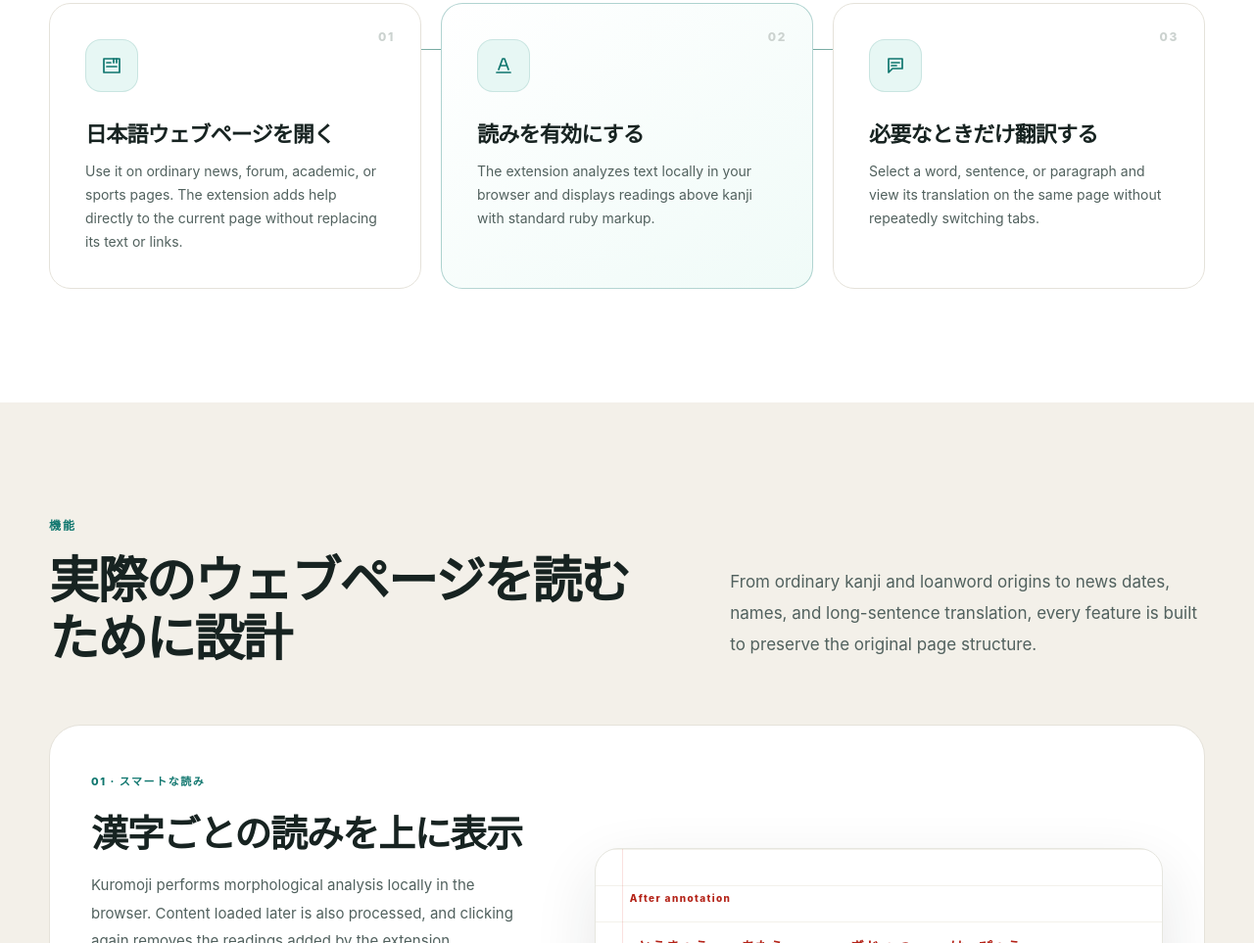
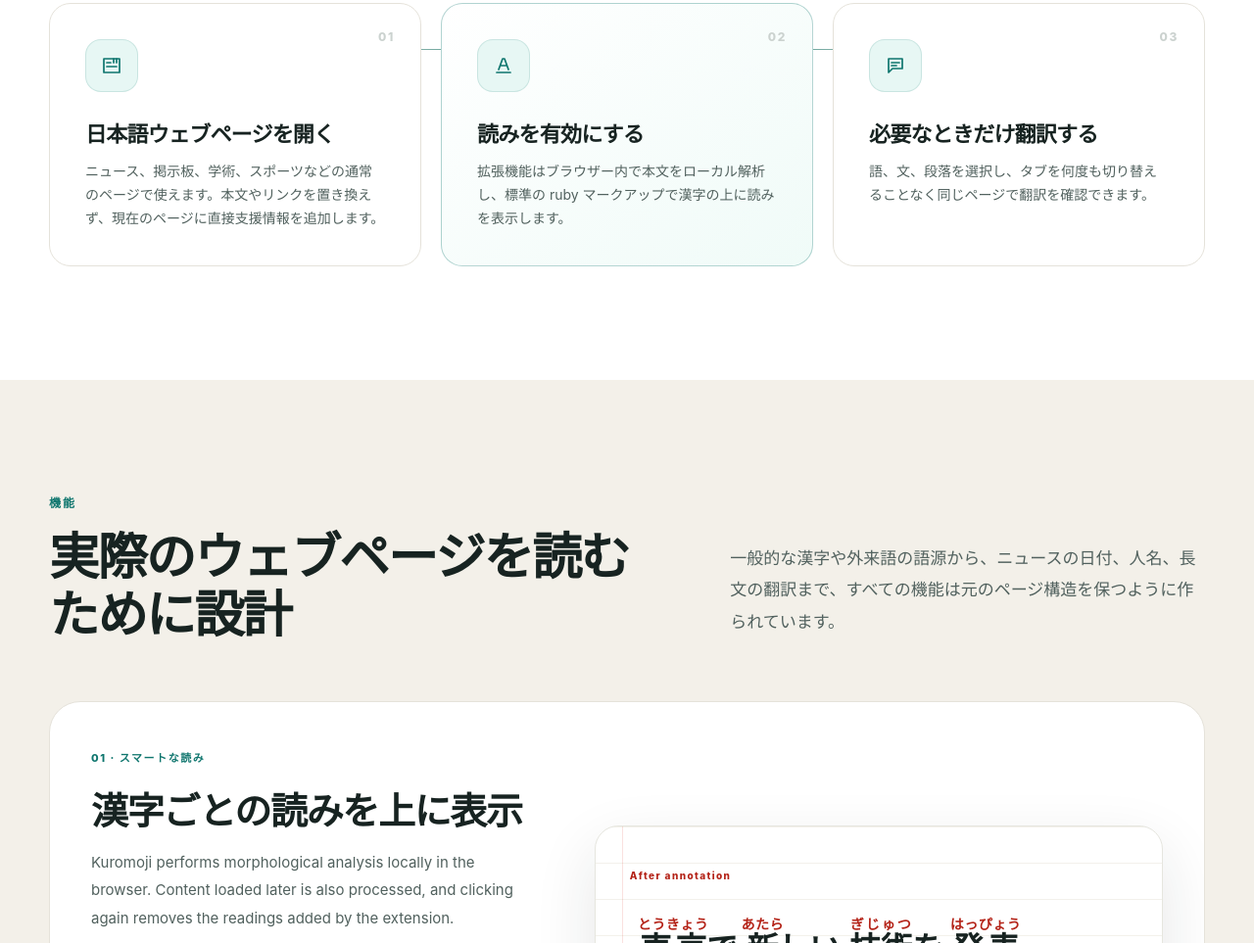
Before and after one commit to mohchieckler-coder/japanese-kanji-reading-assistant, a browser extension: page docs/ja/index.html in a window 1280 px wide. Shown: the part 1443-2406 px from the top of the page at 98% size. Drawn offline with Linux system fonts and the light colour scheme.

Commit message:
fix: localize Japanese journey copy

```diff
--- a/docs/ja/index.html
+++ b/docs/ja/index.html
@@ -121,16 +121,16 @@
         <div class="container">
           <div class="section-heading centered"><p class="section-kicker">概要</p><h2>調べものによる中断を減らし、読書の流れを保つ</h2><p>これはページを置き換えるリーダーではありません。今見ているページにいつでも追加・削除できる軽量な日本語読解支援です。</p></div>
           <div class="journey-grid">
-            <article class="journey-card"><span class="journey-number">01</span><div class="journey-icon"><svg viewBox="0 0 24 24" aria-hidden="true"><path d="M4 5h16v14H4z"/><path d="M7 9h4M7 13h10M14 5v4M17 5v4"/></svg></div><h3>日本語ウェブページを開く</h3><p>Use it on ordinary news, forum, academic, or sports pages. The extension adds help directly to the current page without replacing its text or links.</p></article>
-            <article class="journey-card journey-card-active"><span class="journey-number">02</span><div class="journey-icon"><svg viewBox="0 0 24 24" aria-hidden="true"><path d="M5 19h14M7 16l4-11h2l4 11M8.5 12h7"/></svg></div><h3>読みを有効にする</h3><p>The extension analyzes text locally in your browser and displays readings above kanji with standard ruby markup.</p></article>
-            <article class="journey-card"><span class="journey-number">03</span><div class="journey-icon"><svg viewBox="0 0 24 24" aria-hidden="true"><path d="M5 5h14v10H9l-4 4V5Z"/><path d="M8 9h8M8 12h5"/></svg></div><h3>必要なときだけ翻訳する</h3><p>Select a word, sentence, or paragraph and view its translation on the same page without repeatedly switching tabs.</p></article>
+            <article class="journey-card"><span class="journey-number">01</span><div class="journey-icon"><svg viewBox="0 0 24 24" aria-hidden="true"><path d="M4 5h16v14H4z"/><path d="M7 9h4M7 13h10M14 5v4M17 5v4"/></svg></div><h3>日本語ウェブページを開く</h3><p>ニュース、掲示板、学術、スポーツなどの通常のページで使えます。本文やリンクを置き換えず、現在のページに直接支援情報を追加します。</p></article>
+            <article class="journey-card journey-card-active"><span class="journey-number">02</span><div class="journey-icon"><svg viewBox="0 0 24 24" aria-hidden="true"><path d="M5 19h14M7 16l4-11h2l4 11M8.5 12h7"/></svg></div><h3>読みを有効にする</h3><p>拡張機能はブラウザー内で本文をローカル解析し、標準の ruby マークアップで漢字の上に読みを表示します。</p></article>
+            <article class="journey-card"><span class="journey-number">03</span><div class="journey-icon"><svg viewBox="0 0 24 24" aria-hidden="true"><path d="M5 5h14v10H9l-4 4V5Z"/><path d="M8 9h8M8 12h5"/></svg></div><h3>必要なときだけ翻訳する</h3><p>語、文、段落を選択し、タブを何度も切り替えることなく同じページで翻訳を確認できます。</p></article>
           </div>
         </div>
       </section>
 
       <section class="section feature-section" id="features">
         <div class="container">
-          <div class="section-heading split-heading"><div><p class="section-kicker">機能</p><h2>実際のウェブページを読むために設計</h2></div><p>From ordinary kanji and loanword origins to news dates, names, and long-sentence translation, every feature is built to preserve the original page structure.</p></div>
+          <div class="section-heading split-heading"><div><p class="section-kicker">機能</p><h2>実際のウェブページを読むために設計</h2></div><p>一般的な漢字や外来語の語源から、ニュースの日付、人名、長文の翻訳まで、すべての機能は元のページ構造を保つように作られています。</p></div>
           <div class="feature-grid">
             <article class="feature-card feature-large local-reading">
               <div class="feature-copy"><span class="feature-tag">01 · スマートな読み</span><h3>漢字ごとの読みを上に表示</h3><p>Kuromoji performs morphological analysis locally in the browser. Content loaded later is also processed, and clicking again removes the readings added by the extension.</p><ul class="check-list"><li>Skips code, forms, and existing ruby markup</li><li>Conservative disambiguation for dates, loanwords, and common contexts</li><li>Adds readings only to kanji and keeps okurigana intact</li><li>Shrinks long body-text readings while keeping header and navigation widths stable</li><li>Avoids rearranging element hierarchy to preserve styles and interactions</li></ul></div>
```
